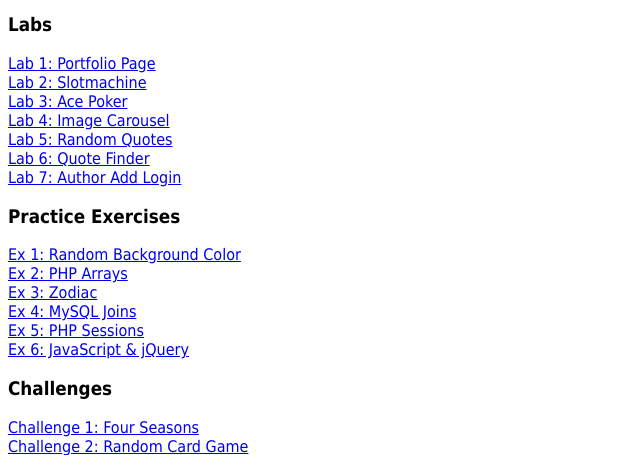
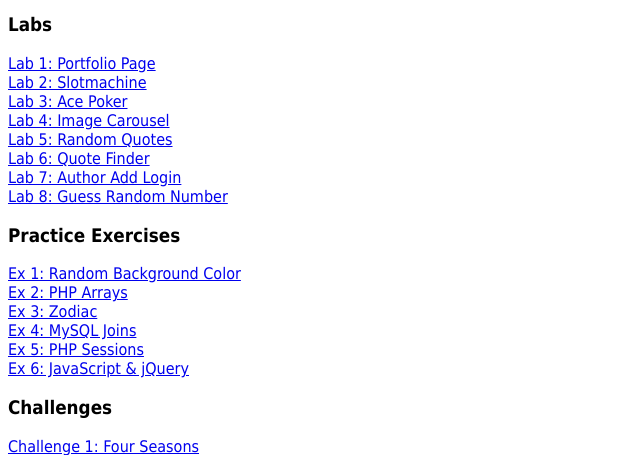
Before and after one commit to hoconnell/hoconnell, a PHP site: page / in a window 1280 px wide. Shown: the part 201-656 px from the top of the page, without its empty margins (0-640 px from the left). Run offline with PHP 8.4, Linux system fonts and the light colour scheme.

Commit message:
fixed lab 8 & updated hoconnell index

```diff
--- a/index.php
+++ b/index.php
@@ -32,6 +32,7 @@
         <a href="labs/lab5/index.php">Lab 5: Random Quotes</a>
         <a href="labs/lab6/index.php">Lab 6: Quote Finder</a>
         <a href="labs/lab7/index.php">Lab 7: Author Add Login</a>
+        <a href="labs/lab8/index.php">Lab 8: Guess Random Number</a>
 
         <h3>Practice Exercises</h3>
         <a href="practice/randomBgColor.php">Ex 1: Random Background Color</a>
--- a/labs/lab8/index.html
+++ b/labs/lab8/index.html
@@ -119,6 +119,7 @@
                         gLost.html(gLostNum);
 
                         lastResult.html('Sorry, you lost!');
+                        lowOrHi.html('');
                         setGameOver();
                     }
                     else {
```
